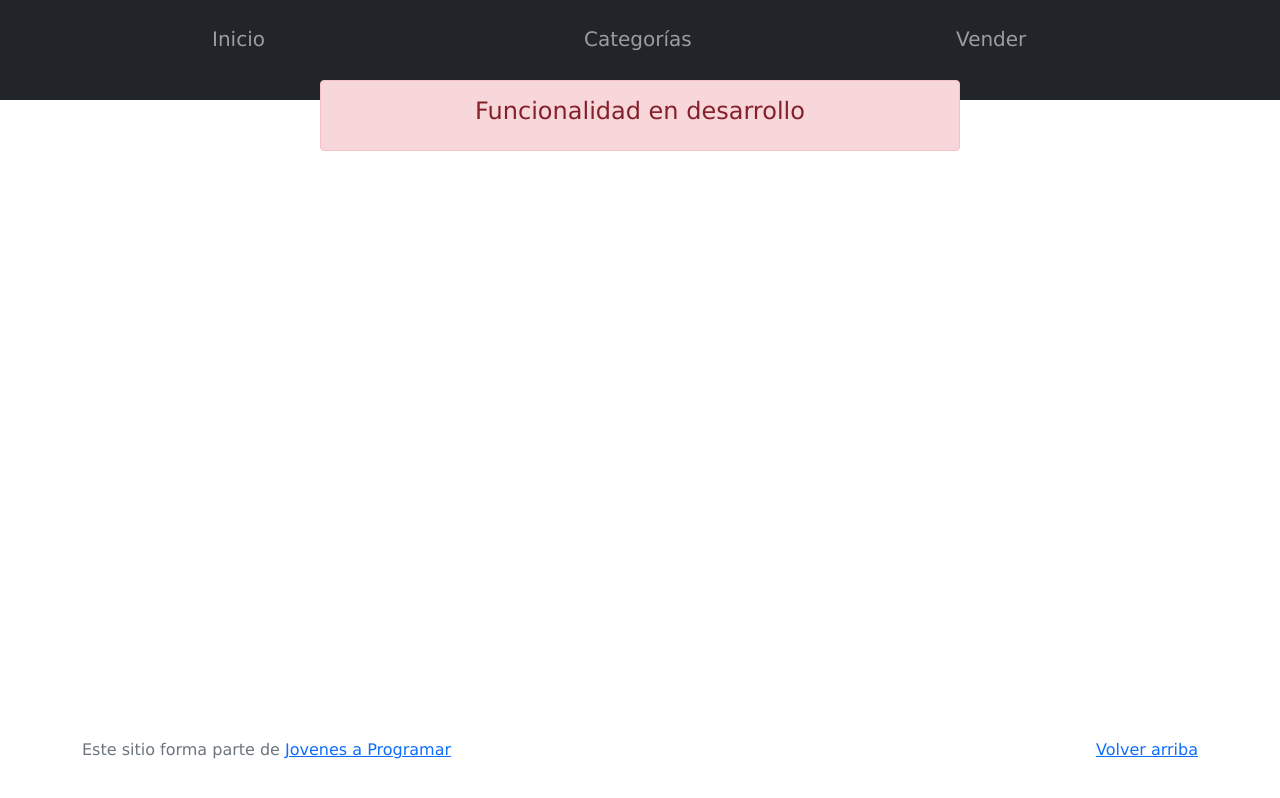
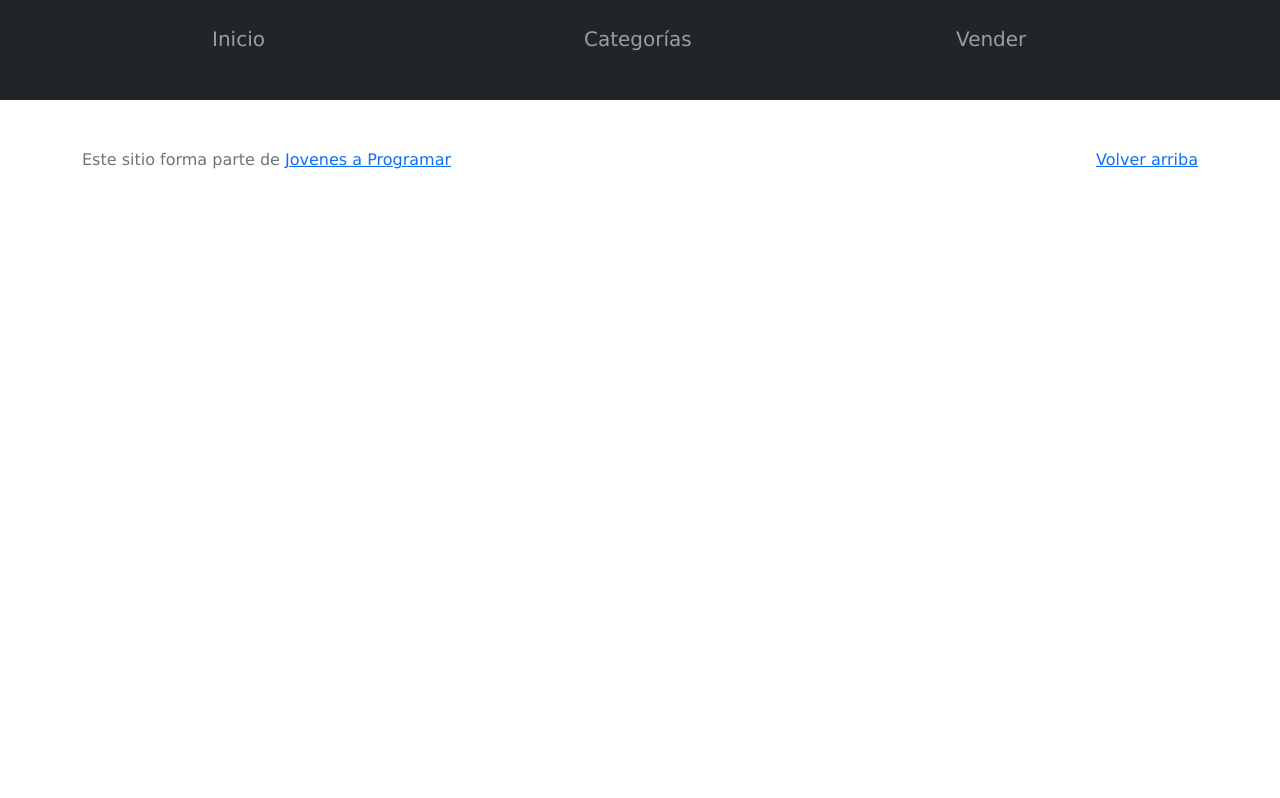
Before and after one commit to melaniotamendi/Proyecto-final, a plain HTML site: page product-info.html in a window 1280 px wide. Drawn offline with Linux system fonts and the light colour scheme; no server answers; sample sign-in values are in the browser's storage.

Commit message:
sacar mensaje de funcionalidad en desarrollo

```diff
--- a/product-info.html
+++ b/product-info.html
@@ -36,13 +36,7 @@
       </div>
     </div>
   </nav>
-  <main>
-    <div class="container">
-      <div class="alert alert-danger text-center" role="alert">
-        <h4 class="alert-heading">Funcionalidad en desarrollo</h4>
-      </div>
-    </div>
-  </main>
+
   <footer class="text-muted">
     <div class="container">
       <div id="product-info">
```
